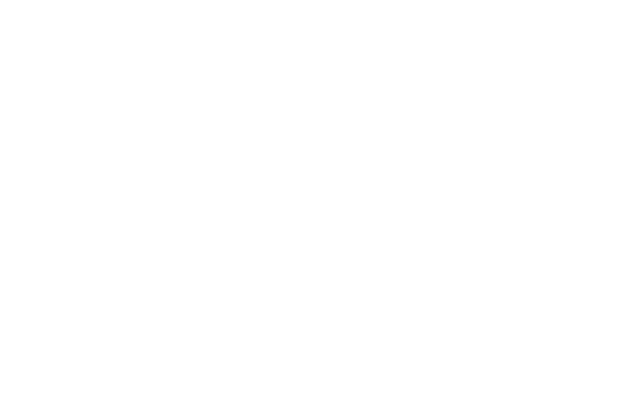
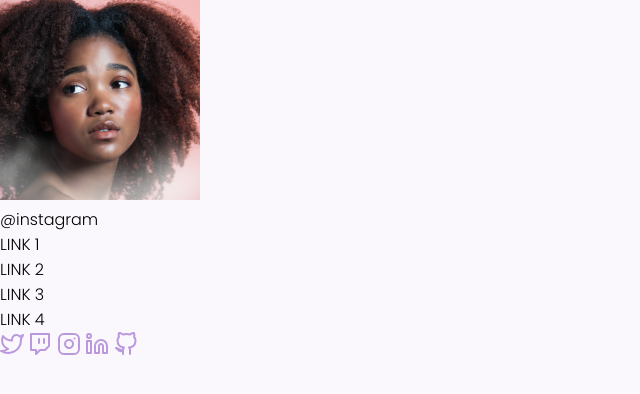
Before and after one commit to Jacqueline-dev/social-tree, a plain HTML site: page index.html in a window 1280 px wide. Shown: the whole page, without its empty margins (0-640 px from the left). Drawn offline with Linux system fonts and the light colour scheme.

Commit message:
criação estrutura HTML

```diff
--- a/index.html
+++ b/index.html
@@ -5,11 +5,34 @@
   <meta http-equiv="X-UA-Compatible" content="IE=edge">
   <meta name="viewport" content="width=device-width, initial-scale=1.0">
 
+  <link rel="preconnect" href="https://fonts.googleapis.com">
+  <link rel="preconnect" href="https://fonts.gstatic.com" crossorigin>
+   <link href="https://fonts.googleapis.com/css2?family=Poppins:wght@300&display=swap" rel="stylesheet">
+
   <link rel="stylesheet" href="style.css">
 
   <title>Social Tree</title>
 </head>
 <body>
+  <main class="container">
+    <div>
+      <img src="assets/fotoperfil.png" alt="foto de perfil">
+      <p>@instagram</p>
+      <ul>
+        <li><a>LINK 1</a></li>
+        <li><a>LINK 2</a></li>
+        <li><a>LINK 3</a></li>
+        <li><a>LINK 4</a></li>
+      </ul>
+    </div>
+      <div class="social-midia">
+        <a href="http://"><img src="assets/twitter.svg"></a>
+        <a href="http://"><img src="assets/twitch.svg"></a>
+        <a href="http://"><img src="assets/instagram.svg"></a>
+        <a href="http://"><img src="assets/linkedin.svg"></a>
+        <a href="http://"><img src="assets/github.svg"></a>
+      </div>
 
+  </main>
 </body>
 </html>
--- a/style.css
+++ b/style.css
@@ -0,0 +1,14 @@
+* {
+  margin: 0 auto;
+  padding: 0;
+}
+
+:root{
+  --body-bg-color: #faf7fd;
+  --purple: #bb99dd;
+}
+
+body {
+  font-family: 'Poppins', sans-serif;
+  background-color: var(--body-bg-color);
+}
```
Also changed, not shown: assets/fotoperfil.png (added).
